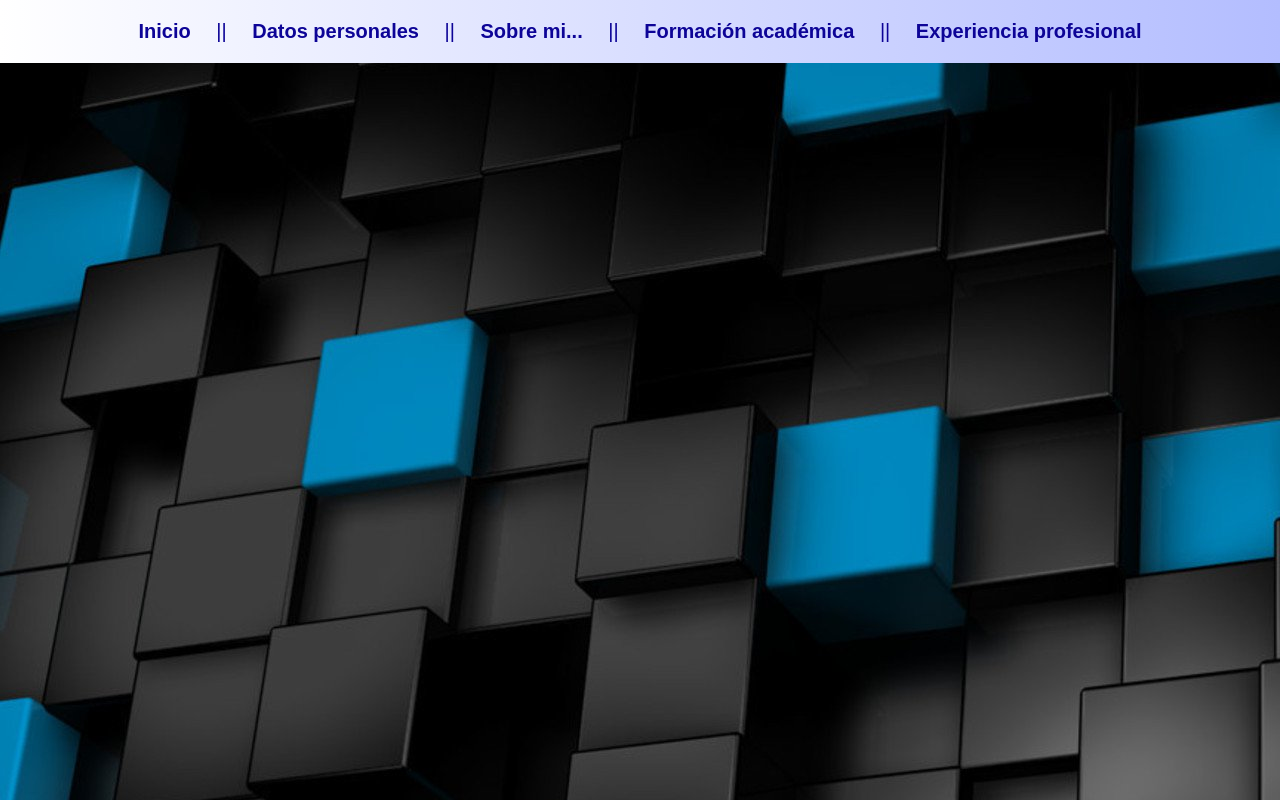
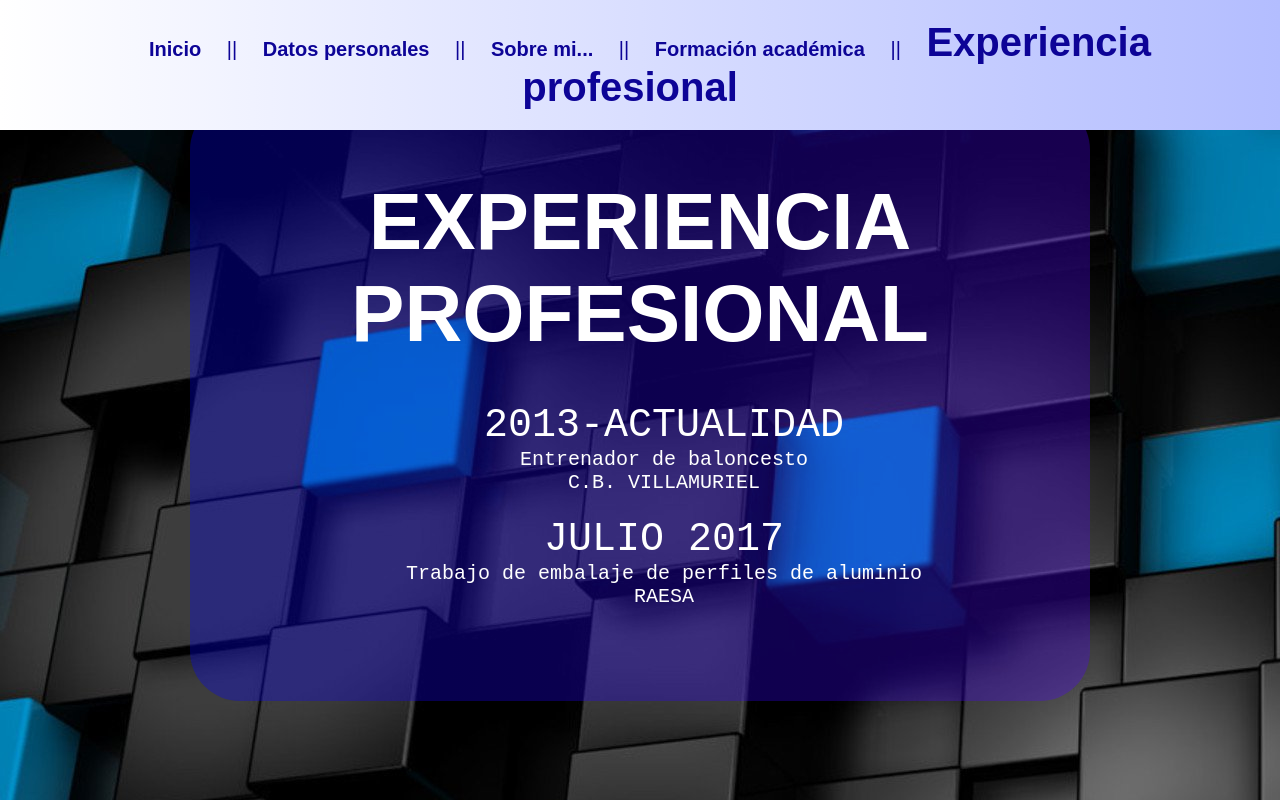
Before and after one commit to diegobasket12/practicas_lmsgi, a plain HTML site: page curriculum/enlaces/experiencia.html in a window 1280 px wide. Drawn offline with Linux system fonts and the light colour scheme.

Commit message:
curriculum definitivo

```diff
--- a/curriculum/enlaces/experiencia.html
+++ b/curriculum/enlaces/experiencia.html
@@ -12,11 +12,23 @@
         <a href="datos.html">Datos personales</a> ||
         <a href="sobre.html">Sobre mi...</a> ||
         <a href="formacion.html">Formación académica</a> ||
-        <a href="experiencia.html">Experiencia profesional</a>
+        <span><a href="experiencia.html">Experiencia profesional</a></span>
 
     </nav>
 </header>
 <section id="vacio"></section>
+<section id="contenido">
+    <h1>EXPERIENCIA PROFESIONAL</h1>
+    <pre>
 
+    <span>2013-ACTUALIDAD</span>
+    Entrenador de baloncesto
+    C.B. VILLAMURIEL
+
+    <span>JULIO 2017</span>
+    Trabajo de embalaje de perfiles de aluminio
+    RAESA
+    </pre>
+</section>
 </body>
 </html>
--- a/curriculum/estilos.css
+++ b/curriculum/estilos.css
@@ -62,8 +62,17 @@ pre span{
 }
 table, tr, td{
     margin-left: 10%;
-    border: solid white 3px;
+    border: solid white 2px;
 }
 td{
     padding: 10px;
 }
+nav span{
+    font-size: 40px;
+}
+a:hover{
+    color: #a63cff;
+}
+td:hover + td{
+    background-color: #0d0497;
+}
```
Also changed, not shown: curriculum/enlaces/datos.html (+1 -1 lines), curriculum/enlaces/formacion.html (+1 -1 lines), curriculum/enlaces/sobre.html (+1 -1 lines).
